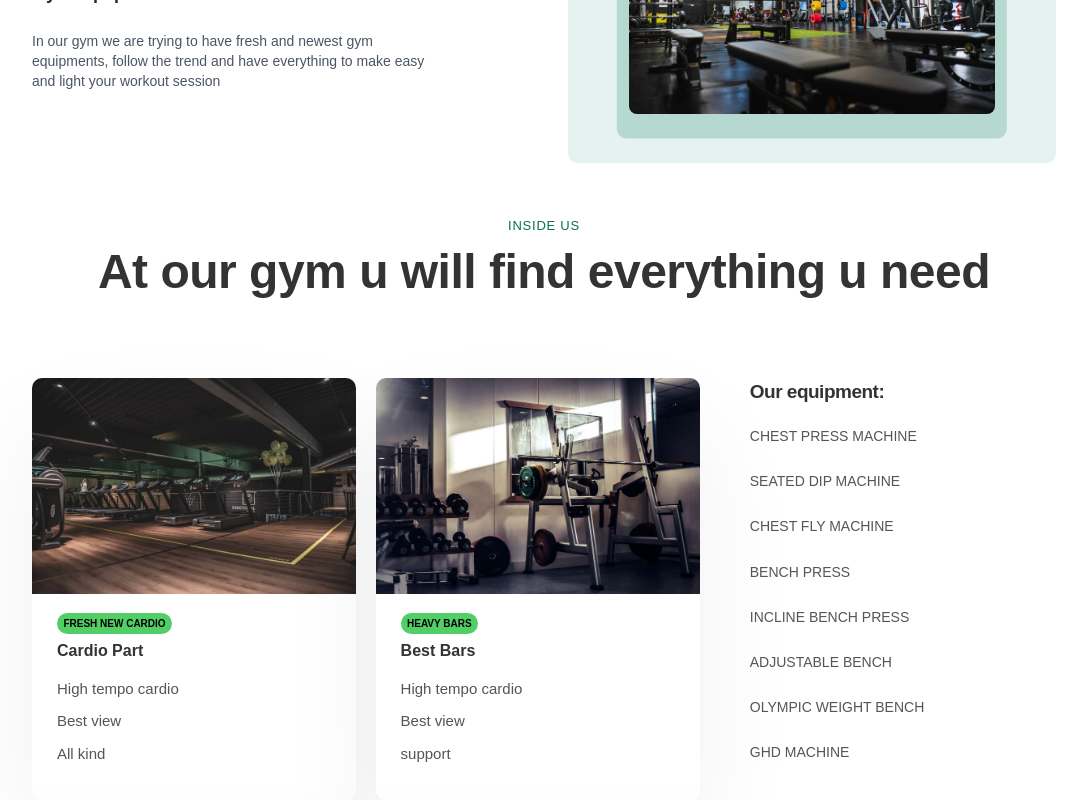
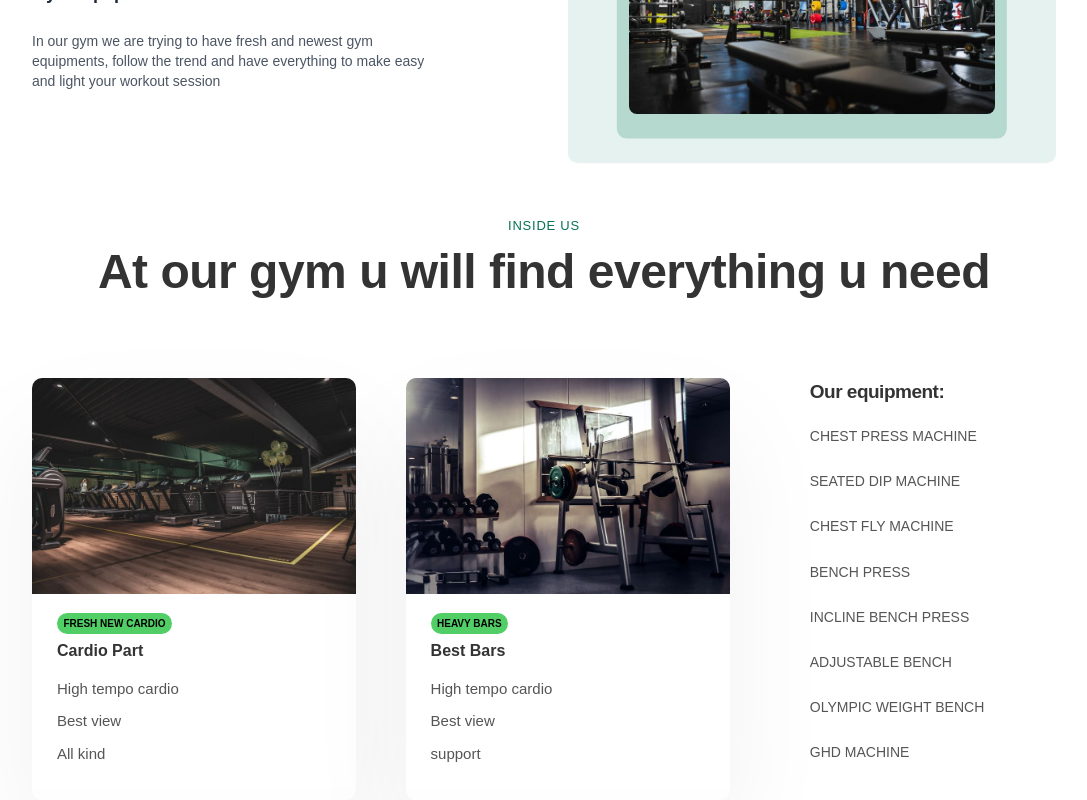
Before and after one commit to marriamdd/freshLime_gym, a React (Vite) app: page / in a window 1280 px wide. Shown: the part 2357-3157 px from the top of the page, without its empty margins (96-1183 px from the left). Built offline with nearby package versions, Linux system fonts and the light colour scheme.

Commit message:
style:add rotations

```diff
--- a/src/components/insideUs/EquipmentCard.jsx
+++ b/src/components/insideUs/EquipmentCard.jsx
@@ -1,10 +1,9 @@
 /* eslint-disable react/prop-types */
 export default function EquipmentCard({ dataObj, greenTiTle, title, img }) {
-  console.log(dataObj, dataObj);
   return (
     <div
       style={{ backgroundColor: "rgba(254, 254, 254, 0.97)" }}
-      className=" min-w-[190px] flex-1  h-[410px] transition-shadow duration-200 shadow-custom-hover"
+      className="equipment-card min-w-[190px] flex-1 h-[410px] transition-shadow duration-200 shadow-custom-hover"
     >
       <div>
         <img className="h-[216px] rounded-t-[10px]" src={img} alt="" />
--- a/src/components/insideUs/InsideUs.jsx
+++ b/src/components/insideUs/InsideUs.jsx
@@ -30,8 +30,8 @@ export default function InsideUs() {
             At our gym u will find everything u need
           </h1>
         </div>
-        <div className="flex flex-col md:flex-row gap-[50px] items-center justify-center  w-[80%]  ">
-          <div className=" EquipmentDiv  gap-[20px]  ">
+        <div className="flex flex-col md:flex-row gap-[80px] items-center justify-center  w-[80%]  ">
+          <div className=" EquipmentDiv  gap-[50px]  ">
             <EquipmentCard1 />
             <EquipmentCard2 />
           </div>
--- a/src/index.css
+++ b/src/index.css
@@ -48,3 +48,10 @@
     flex-direction: row;
   }
 }
+.equipment-card {
+  transition: transform 0.4s ease-in-out;
+}
+
+.equipment-card:hover {
+  transform: translateY(-10px);
+}
```
